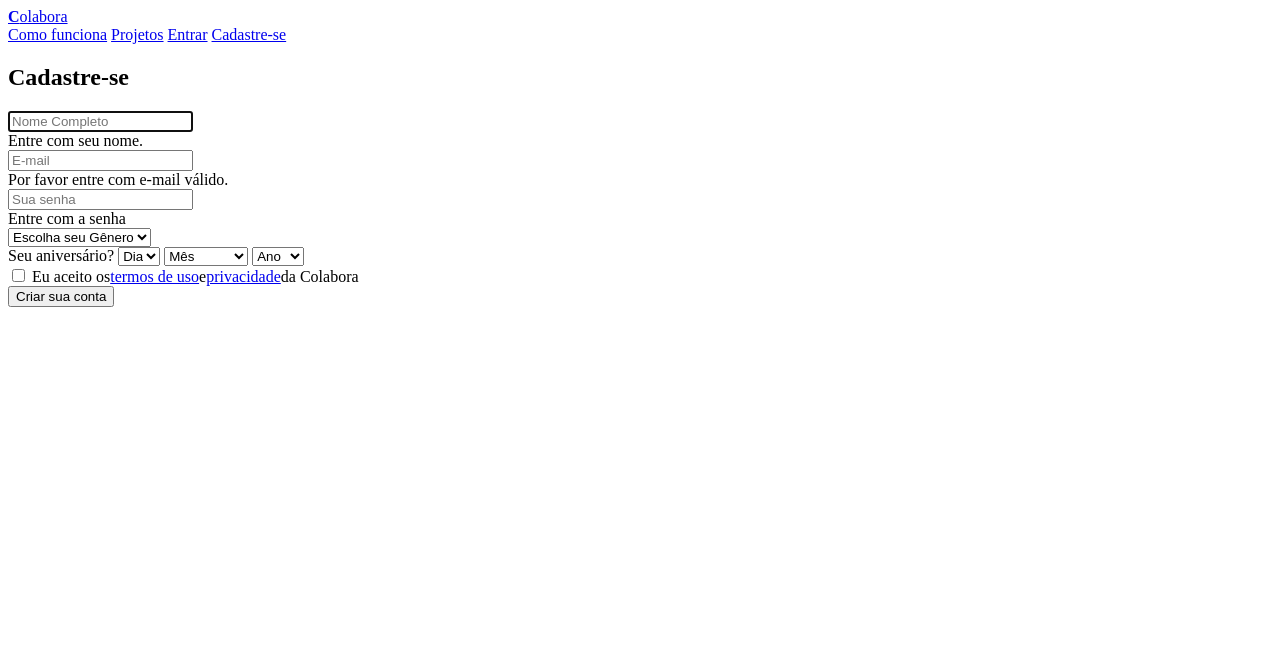
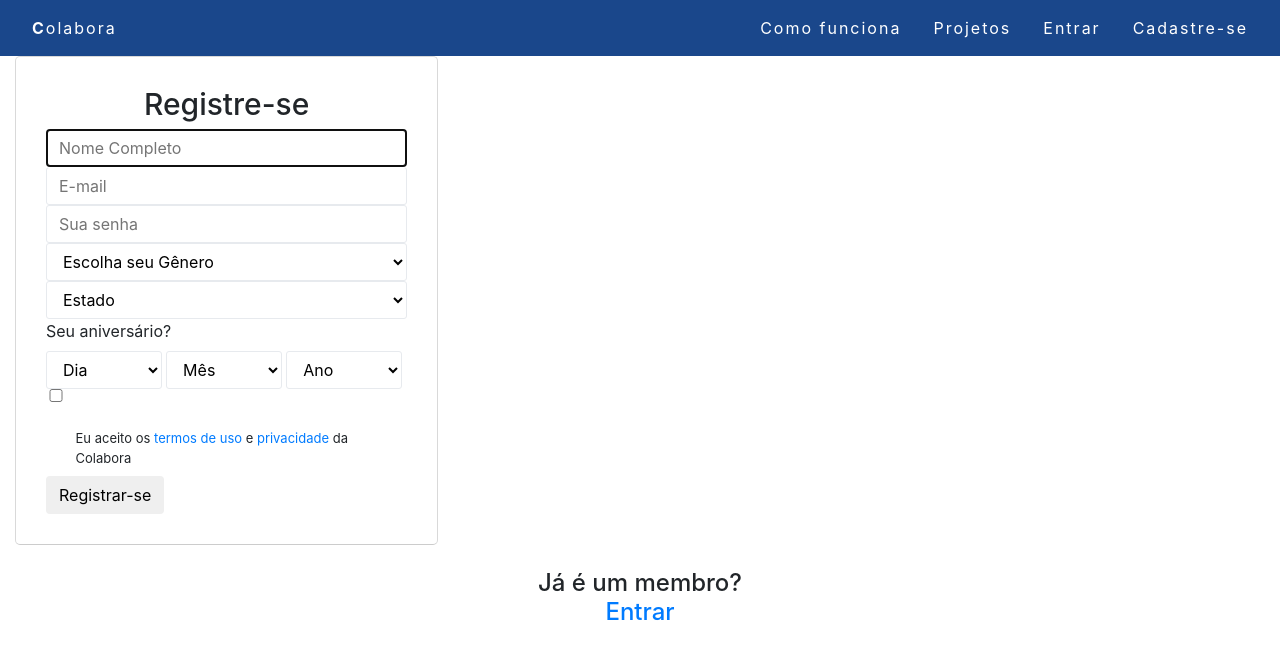
Before and after one commit to josiasveras/Colabora, a PHP site: page /App/Views/index/cadastro.phtml in a window 1280 px wide. Shown: the top 659 px of the page. Run offline with PHP 8.4, Linux system fonts and the light colour scheme.

Commit message:
Add files via upload

```diff
--- a/colabora/App/Views/index/cadastro.phtml
+++ b/colabora/App/Views/index/cadastro.phtml
@@ -5,15 +5,14 @@
     <title>cadastro</title>
     <meta charset="utf-8">
     <meta name="viewport" content="width=device-width, initial-scale=1">
+    <link href="css/bootstrap.min.css" rel="stylesheet" type="text/css">
+    <link href="css/style.css" rel='stylesheet' type='text/css' media="all">
 
-    <!-- <link href="css/bootstrap.min.css" rel="stylesheet" type="text/css">
-    <link href="css/style.css" rel='stylesheet' type='text/css' media="all">
-    <link href="css/responsive.css" rel='stylesheet' type='text/css' media="all"> -->
 
 
 </head>
 
-<body class="secundaria">
+<body>
 
     <div class="w3-top">
         <div class="w3-bar w3-white w3-wide w3-padding w3-card">
@@ -28,39 +27,68 @@
         </div>
     </div>
 
-    <section class="registrar">
+    <section class="registration">
         <div class="container-fluid">
-            <section class="row">
-                <div class="col-md-4 col-lg-4 col-sm-6 col-md-offset-4 col-lg-offset-4 col-sm-offset-3">
-                    <div class="box registration_box sign-up-box">
-                        <h2 class="h2 text_center">Cadastre-se</h2>
-                        <form action="index.html" class="needs-validation" novalidate>
-                            <div class="form-group">
-                                <input autofocus="autofocus" type="text" class="form_input nome_input"
-                                    id="user_nome" placeholder="Nome Completo" name="nome">
-                                <div class="invalid-feedback">Entre com seu nome.</div>
+            <div class="box registration_box m-auto">
+                <h1 class="h2 text_center">Registre-se</h1>
+                <form class="register_form inactive" id="new_user" action="#" method="POST">
+                    <div class="form_group">
+                        <input autofocus="autofocus" placeholder="Nome Completo" type="text"
+                            class="form_input name_input" id="user_nome" name="nome">
                     </div>
-                            <div class="form-group">
-                                <input autofocus="autofocus" type="email" class="form_input email_input"
-                                    id="user_email" placeholder="E-mail" name="email" required>
-                                <div class="invalid-feedback">Por favor entre com e-mail válido.</div>
+                    <div class="form_group">
+                        <input autofocus="autofocus" type="email" class="form_input email_input" id="user_email"
+                            placeholder="E-mail" name="email" required>
                     </div>
-                            <div class="form-group">
+                    <div class="form_group">
                         <input autocomplete="off" type="password" class="form_input password_input" id="pwd"
                             placeholder="Sua senha" name="senha" required>
                         <div class="invalid-feedback">Entre com a senha</div>
                     </div>
-                            <div class="form-group">
-                                <select class="form_input genero_input" name="genero" id="user_genero">
+                    <div class="form_group">
+                        <select class="form_input gender_input" name="user_gender" id="user_gender">
                             <option value="">Escolha seu Gênero</option>
                             <option value="F">Feminino</option>
                             <option value="M">Masculino</option>
                             <option value="N">Neutro</option>
                         </select>
                     </div>
-                            <div class="form-group">
+                    <div class="form_group">
+                        <select class="form_input nationality_input" name="user_nationality" id="user_nationality">
+                            <option value="">Estado</option>
+                            <option value="AC">Acre</option>
+                            <option value="AL">Alagoas</option>
+                            <option value="AP">Amapá</option>
+                            <option value="AM">Amazonas</option>
+                            <option value="BA">Bahia</option>
+                            <option value="CE">Ceará</option>
+                            <option value="DF">Distrito Federal</option>
+                            <option value="ES">Espírito Santo</option>
+                            <option value="GO">Goiás</option>
+                            <option value="MA">Maranhão</option>
+                            <option value="MT">Mato Grosso</option>
+                            <option value="MS">Mato Grosso do Sul</option>
+                            <option value="MG">Minas Gerais</option>
+                            <option value="PA">Pará</option>
+                            <option value="PB">Paraíba</option>
+                            <option value="PR">Paraná</option>
+                            <option value="PE">Pernambuco</option>
+                            <option value="PI">Piauí</option>
+                            <option value="RJ">Rio de Janeiro</option>
+                            <option value="RN">Rio Grande do Norte</option>
+                            <option value="RS">Rio Grande do Sul</option>
+                            <option value="RO">Rondônia</option>
+                            <option value="RR">Roraima</option>
+                            <option value="SC">Santa Catarina</option>
+                            <option value="SP">São Paulo</option>
+                            <option value="SE">Sergipe</option>
+                            <option value="TO">Tocantins</option>
+                            <option value="ES">Estrangeiro</option>
+                        </select>
+                    </div>
+                    <div class="form_group">
                         <label class="block" for="user_aniversario">Seu aniversário?</label>
-                                <select id="user_aniversario_dia" name="aniversario_dia" class="form_input form_date">
+                        <select id="user_aniversario 3i" name="user[aniversario 3i]" class="form_input form_date">
                             <option value="">Dia</option>
                             <option value="1">1</option>
                             <option value="2">2</option>
@@ -94,7 +122,8 @@
                             <option value="30">30</option>
                             <option value="31">31</option>
                         </select>
-                                <select id="user_aniversario_mes" name="aniversario_mes" class="form_input form_date">
+                        <select id="user_aniversario 2i" name="aniversario[aniversario 2i]"
+                            class="form_input form_date">
                             <option value="">Mês</option>
                             <option value="1">Janeiro</option>
                             <option value="2">Fevereiro</option>
@@ -109,7 +138,8 @@
                             <option value="11">Novembro</option>
                             <option value="12">Dezembro</option>
                         </select>
-                                <select id="user_aniversario_ano" name="aniversario_ano" class="form_input form_date">
+                        <select id="user_aniversario 1i" name="aniversario[aniversario 1i]"
+                            class="form_input form_date">
                             <option class="">Ano</option>
                             <option value="2010">2010</option>
                             <option value="2009">2009</option>
@@ -190,14 +220,22 @@
                             <option value="1941">1941</option>
                             <option value="1940">1940</option>
                         </select>
+                    </div>
                     <div class="form_group">
-                                    <input class="form_input" data-form-check-box="" type="checkbox" value="" name="user_termos" id="aceita_termos">
-                                    <label class="small" for="aceita-termos">Eu aceito os<a href="#">termos de uso</a>e<a href="politica_privacidade.html">privacidade</a>da Colabora</label>
+                        <input class="form_input" data-form-check-box="" type="checkbox" value="" name="user_terms"
+                            id="user_terms">
+                        <label class="small" for="user_terms"> Eu aceito os <a href="#"> termos de uso </a> e <a
+                                href="politica_privacidade.html"> privacidade </a> da
+                            Colabora</label>
                     </div>
-                            <input type="submit" value="Criar sua conta" class="btn btn-lg btn-primary btn-block">
+                    <input type="submit" name="comit" value="Registrar-se" class="btn btn_lg btn_primary btn_block">
                 </form>
             </div>
-            </section>
+            <h2 class="pt-4 h4 with_link text_center">
+                Já é um membro?
+                <br>
+                <a href="login.html">Entrar</a>
+            </h2>
         </div>
     </section>
 
--- a/colabora/App/Views/index/politica_privacidade.phtml
+++ b/colabora/App/Views/index/politica_privacidade.phtml
@@ -5,11 +5,10 @@
     <title>Politica de Privacidade</title>
     <meta charset="utf-8">
     <meta name="viewport" content="width=device-width, initial-scale=1">
-
-    <!-- <link href="css/bootstrap.min.css" rel="stylesheet" type="text/css">
+    <link href="css/bootstrap.min.css" rel="stylesheet" type="text/css">
     <link href="css/style.css" rel='stylesheet' type='text/css' media="all">
     <link href="css/responsive.css" rel='stylesheet' type='text/css' media="all">
-    <link href="css/responsive.css" rel="stylesheet" type="text/css"> -->
+    <link href="css/responsive.css" rel="stylesheet" type="text/css">
 
 
 </head>
```
Also changed, not shown: colabora/App/Views/index/idiomas.phtml (added, +33 -0 lines), colabora/App/Views/index/index.phtml (+7 -15 lines), colabora/App/Views/index/login.phtml (+16 -32 lines). Lines whose indentation alone changed are shown as unchanged.
